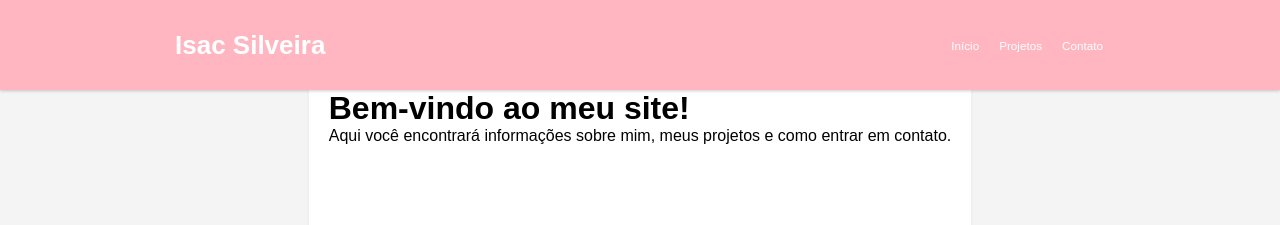
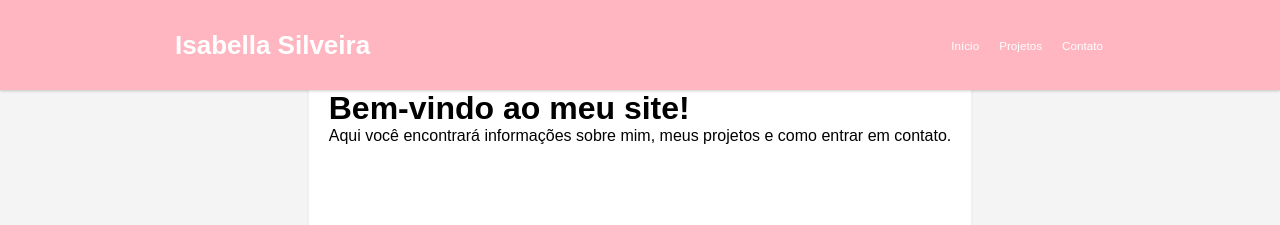
Before and after one commit to isacsilveira/isacsilveira.github.io, a Jekyll site: the page built from index.md, in a window 1280 px wide. Shown: the top 225 px of the page. Built offline with Jekyll 4.4.1, drawn with Linux system fonts in a browser that asks for light colours.

Commit message:
Update default.html

```diff
--- a/_layouts/default.html
+++ b/_layouts/default.html
@@ -10,7 +10,7 @@
   <div class="wrapper">
     <header class="navbar">
       <div class="container">
-        <h1 class="site-title"><a href="/">Isac Silveira</a></h1>
+        <h1 class="site-title"><a href="/">Isabella Silveira</a></h1>
         <nav class="menu">
           <a href="/">Início</a>
           <a href="/projetos/">Projetos</a>
```
